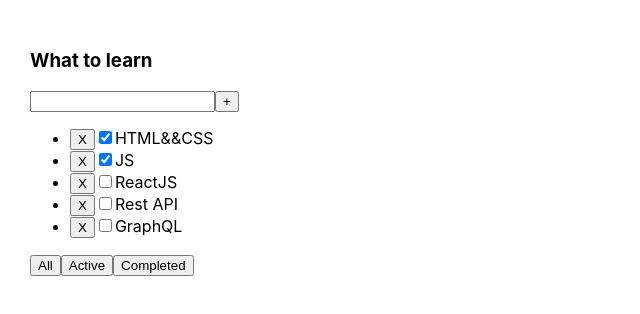
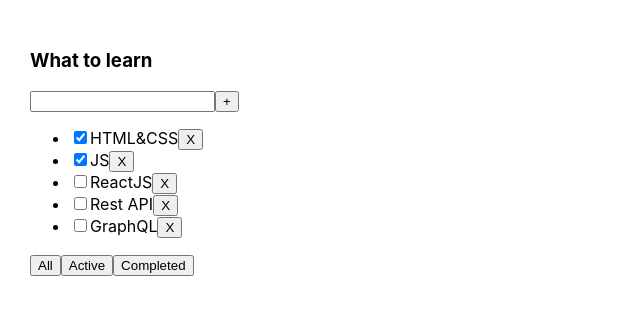
Before and after one commit to AlexYakovenko2001/todolist-by-dimich, a React (Create React App) app: page / in a window 1280 px wide. Shown: the top 314 px of the page, without its empty margins (0-640 px from the left). Built offline with nearby package versions, Linux system fonts and the light colour scheme.

Commit message:
adding functionality to block with input and button (filter&&map)

```diff
--- a/package.json
+++ b/package.json
@@ -10,10 +10,12 @@
     "@types/node": "^12.0.0",
     "@types/react": "^16.9.0",
     "@types/react-dom": "^16.9.0",
+    "@types/uuid": "^8.3.4",
     "react": "^16.13.1",
     "react-dom": "^16.13.1",
     "react-scripts": "3.4.1",
-    "typescript": "~3.7.2"
+    "typescript": "~3.7.2",
+    "uuid": "^8.3.2"
   },
   "scripts": {
     "start": "react-scripts start",
--- a/src/App.tsx
+++ b/src/App.tsx
@@ -1,42 +1,53 @@
 import React, {useState} from 'react';
 import './App.css';
 import {Todolist} from './components/Todolist';
+import {v1} from 'uuid';
 
+export type FilterValuesType = 'all' | 'active' | 'completed';
 
 function App() {
 
-    const [tasks, setTask] = useState([{id: 1, title: 'HTML&&CSS', isDone: true},
-        {id: 2, title: 'JS', isDone: true},
-        {id: 3, title: 'ReactJS', isDone: false},
-        {id: 4, title: 'Rest API', isDone: false},
-        {id: 5, title: 'GraphQL', isDone: false}])
+    let [tasks, setTasks] = useState([
+        {id: v1(), title: 'HTML&CSS', isDone: true},
+        {id: v1(), title: 'JS', isDone: true},
+        {id: v1(), title: 'ReactJS', isDone: false},
+        {id: v1(), title: 'Rest API', isDone: false},
+        {id: v1(), title: 'GraphQL', isDone: false},
+    ]);
 
-    const removeTask = (id: number) => {
-        setTask(tasks.filter(el => el.id !== id))
+    function removeTask(id: string) {
+        let filteredTasks = tasks.filter(t => t.id !== id);
+        setTasks(filteredTasks);
     }
 
-    const [filter, setFilter] = useState('all')
+    let [filter, setFilter] = useState<FilterValuesType>('all');
 
-    let filtredTasks = tasks
+    let tasksForTodolist = tasks;
+
     if (filter === 'active') {
-        filtredTasks = tasks.filter(el => !el.isDone)
+        tasksForTodolist = tasks.filter(t => !t.isDone);
     }
     if (filter === 'completed') {
-        filtredTasks = tasks.filter(el => el.isDone)
+        tasksForTodolist = tasks.filter(t => t.isDone);
     }
 
-    const getNewTaskList = (value: string) => {
-        setFilter(value)
+    function changeFilter(value: FilterValuesType) {
+        setFilter(value);
     }
 
+    const addTask = (title: string) => {
+        let newTask = {id: v1(), title: title, isDone: false}
+        let newTasks = [newTask, ...tasks]
+        setTasks(newTasks)
+    }
 
     return (
         <div className="App">
-            <Todolist
-                title={'What to learn'}
-                tasks={filtredTasks}
-                removeTask={removeTask}
-                getNewTaskList={getNewTaskList}
+            <Todolist title="What to learn"
+                      tasks={tasksForTodolist}
+                      removeTask={removeTask}
+                      changeFilter={changeFilter}
+                      addTask={addTask}
             />
         </div>
     );
--- a/src/components/Todolist.tsx
+++ b/src/components/Todolist.tsx
@@ -1,44 +1,66 @@
-import React from 'react';
+import React, {ChangeEvent,KeyboardEvent, useState} from 'react';
+import {FilterValuesType} from '../App';
 
-
-type TasksType = {
-    id: number
+type TaskType = {
+    id: string
     title: string
     isDone: boolean
 }
 
-type TodolistPropsType = {
+type PropsType = {
     title: string
-    tasks: Array<TasksType>
-    removeTask: (id: number) => void
-    getNewTaskList: (value: string) => void
+    tasks: Array<TaskType>
+    removeTask: (taskId: string) => void
+    changeFilter: (value: FilterValuesType) => void
+    addTask: (title: string) => void
 }
 
-export const Todolist = (props: TodolistPropsType) => {
+export function Todolist(props: PropsType) {
+    const [title, setTitle] = useState('')
 
-    return (
-        <div>
+    const onChangeInputHandler = (e: ChangeEvent<HTMLInputElement>) => {
+        setTitle(e.currentTarget.value)
+    }
+    const onKeyUpInputHandler = (e:KeyboardEvent<HTMLInputElement>) => {
+        if (e.key === 'Enter') {
+            props.addTask(title)
+            setTitle('')
+        }
+    }
+
+
+    const onClickButtonPlusHandler = () => {
+        props.addTask(title)
+        setTitle('')
+    }
+
+    const onAllButtonClickHandler = () => props.changeFilter('all')
+    const onActiveButtonClickHandler = () => props.changeFilter('active')
+    const onCompletedButtonClickHandler = () => props.changeFilter('completed')
+    return <div>
         <h3>{props.title}</h3>
         <div>
-                <input/>
-                <button>+</button>
+            <input value={title} onChange={onChangeInputHandler} onKeyUp={onKeyUpInputHandler}/>
+            <button onClick={onClickButtonPlusHandler}>+</button>
         </div>
         <ul>
-                {props.tasks.map((el, index) => {
+            {props.tasks.map((t) => {
+                const removeTask = () => {
+                    props.removeTask(t.id)
+                }
                 return (
-                        <li key={index}>
-                            <button onClick={() => props.removeTask(el.id)}>X</button>
-                            <input type="checkbox" checked={el.isDone}/>
-                            <span>{el.title}</span>
+                    <li>
+                        <input type={'checkbox'} checked={t.isDone}/>
+                        <span>{t.title}</span>
+                        <button onClick={removeTask}>X</button>
                     </li>
                 )
             })}
         </ul>
         <div>
-                <button onClick={() => {props.getNewTaskList('all')}}>All</button>
-                <button onClick={() => {props.getNewTaskList('active')}}>Active</button>
-                <button onClick={() => {props.getNewTaskList('completed')}}>Completed</button>
+            <button onClick={onAllButtonClickHandler}>All</button>
+            <button onClick={onActiveButtonClickHandler}>Active</button>
+            <button onClick={onCompletedButtonClickHandler}>Completed</button>
         </div>
     </div>
-    );
-};
+}
```
Also changed, not shown: 1 other file (tests, documents, lock files or other folders). Lines whose indentation alone changed are shown as unchanged.
